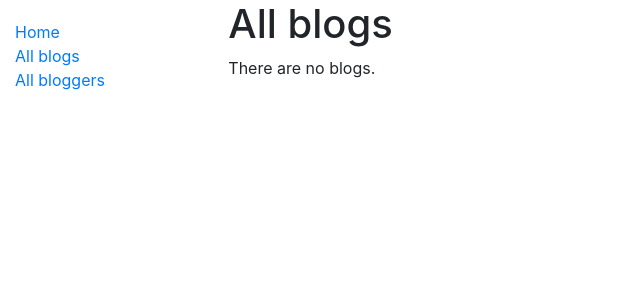
After one commit to redjonzaci/rzblog, a Django app: page /blog/blogs/ in a window 1280 px wide. The commit adds this page. Shown: the top 300 px of the page, without its empty margins (0-640 px from the left). Run offline with Django 3.2, Linux system fonts and the light colour scheme; data that the repository does not hold is empty.

Commit message:
Set up blog list page

```diff
--- a/blog/templates/base_generic.html
+++ b/blog/templates/base_generic.html
@@ -16,7 +16,7 @@
       {% block sidebar %}
         <ul class="sidebar-nav">
           <li><a href="{% url 'index' %}">Home</a></li>
-          <li><a href="">All blogs</a></li>
+          <li><a href="{% url 'blogs' %}">All blogs</a></li>
           <li><a href="">All bloggers</a></li>
         </ul>
      {% endblock %}
--- /dev/null
+++ b/blog/templates/blog/blog_list.html
@@ -0,0 +1,20 @@
+{% extends "base_generic.html" %}
+
+{% block content %}
+    <h1>All blogs</h1>
+
+    {% if blog_list %}
+    <ul>
+
+      {% for blog in blog_list %}
+      <li>
+        <a href="{{ blog.get_absolute_url }}">{{ blog.title }}</a> ({{blog.post_date}}) — <a href="">{{ blog.author }}</a>
+      </li>
+      {% endfor %}
+
+    </ul>
+
+    {% else %}
+      <p>There are no blogs.</p>
+    {% endif %}
+{% endblock %}
--- a/blog/urls.py
+++ b/blog/urls.py
@@ -3,4 +3,5 @@ from . import views
 
 urlpatterns = [
     path('', views.index, name='index'),
+    path('blogs/', views.BlogListView.as_view(), name='blogs'),
 ]
--- a/blog/views.py
+++ b/blog/views.py
@@ -18,3 +18,8 @@ def index(request):
 
     # Render the HTML template index.html with the data in the context variable
     return render(request, 'index.html', context=context)
+
+class BlogListView(generic.ListView):
+    """Generic class-based view for a list of all blogs."""
+    model = Blog
+    paginate_by = 5
```
